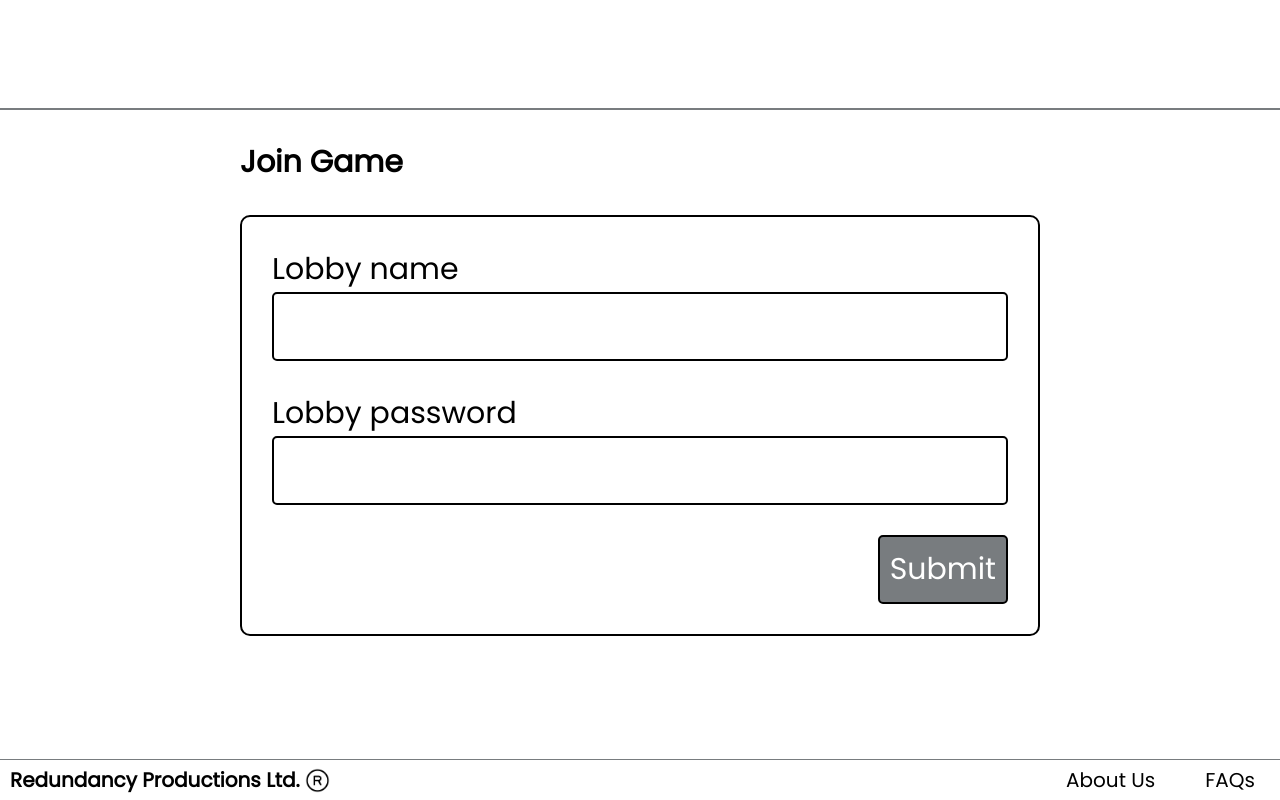
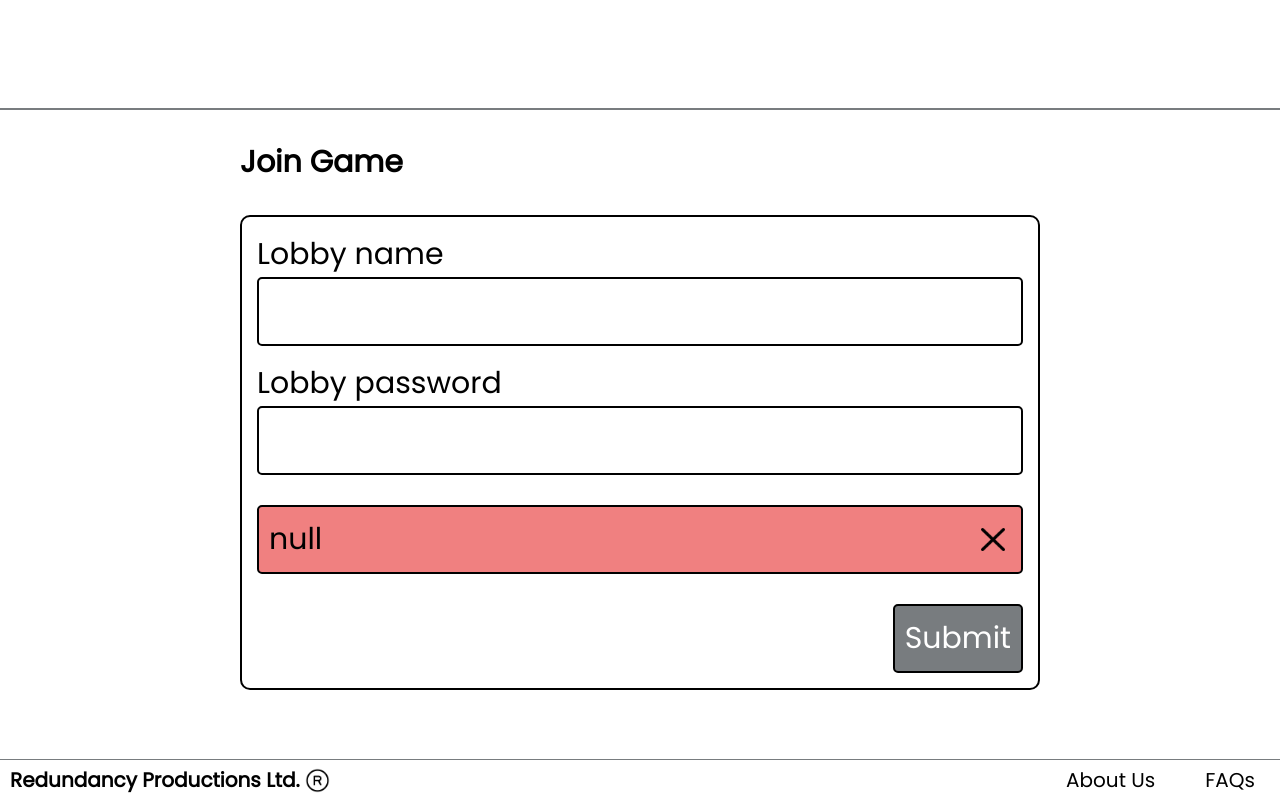
Before and after one commit to Fraser-Dwyer/SheetStorm, a React (Create React App) app: page /join-game in a window 1280 px wide. Built offline with nearby package versions, Linux system fonts and the light colour scheme; no server answers; a web font is replaced by a local one.

Commit message:
Desktop styling added

```diff
--- a/src/Pages/JoinGame.js
+++ b/src/Pages/JoinGame.js
@@ -7,7 +7,7 @@ import { useNavigate } from "react-router-dom";
 export default function JoinGame({ baseURL }) {
   const [lobbyName, setLobbyName] = useState("");
   const [lobbyPassword, setLobbyPassword] = useState("");
-  const [errorMsg, setErrorMsg] = useState(null);
+  const [errorMsg, setErrorMsg] = useState("null");
   const [inputClass, setInputClass] = useState("notErrorDivJoin");
   const { userInfo, setJoinLobbyMsg } = useContext(UserContext);
   const navigate = useNavigate();
--- a/src/Pages/ManageLobby.js
+++ b/src/Pages/ManageLobby.js
@@ -12,7 +12,7 @@ export default function ManageLobby({ baseURL }) {
   const [deleting, setDeleting] = useState(true);
   const [sure, setSure] = useState(null);
   const [successMsg, setSuccessMsg] = useState(null);
-  const [errorMsg, setErrorMsg] = useState("null");
+  const [errorMsg, setErrorMsg] = useState(null);
   const navigate = useNavigate();
 
   useEffect(() => {
--- a/src/Styles/CreateGame.css
+++ b/src/Styles/CreateGame.css
@@ -104,17 +104,18 @@
         width: 800px;
         margin-left: 0;
         margin-right: 0;
-        padding: 30px;
+        padding: 15px;
     }
 
     .labelCreateGame {
         font-size: 25px;
+        padding: 0px 0px 5px 0px;
     }
 
     .createGameForm div input {
         font-size: 25px;
         padding: 10px;
-        margin-bottom: 30px;
+        margin-bottom: 15px;
     }
 
     .brokenButContainer button {
--- a/src/Styles/JoinGame.css
+++ b/src/Styles/JoinGame.css
@@ -97,11 +97,11 @@
         width: 100%;
         margin-left: 0px;
         margin-right: 0px;
-        padding: 30px;
+        padding: 15px;
     }
 
     .lobbyInputContainer form div {
-        margin-bottom: 30px;
+        margin-bottom: 15px;
         font-size: 30px;
     }
 
```
